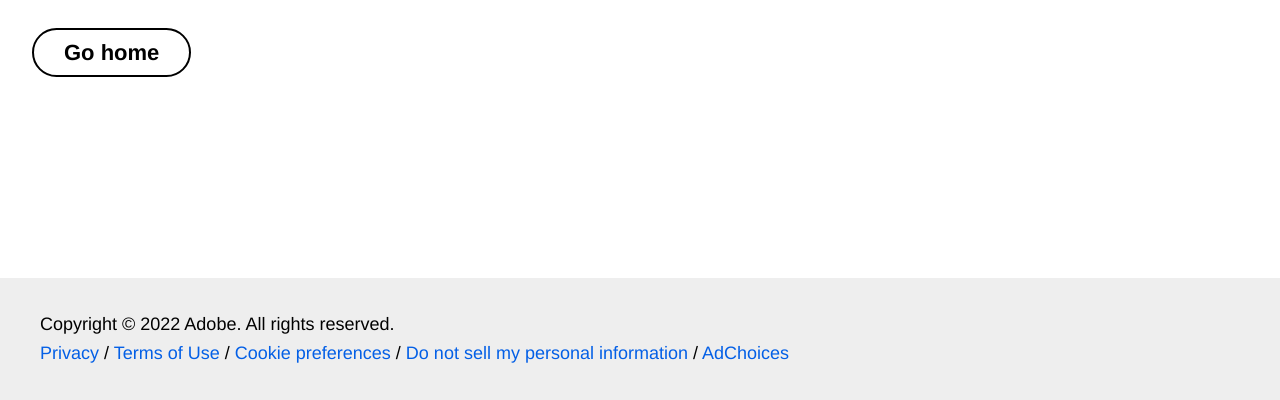
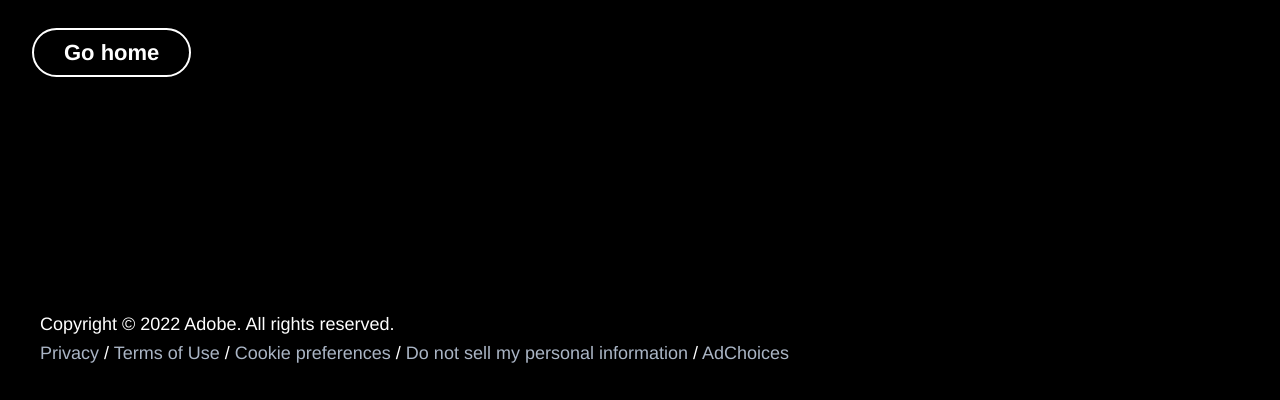
Before and after one commit to pkapfer77/FranklinTest1, a website with bundled scripts: page 404.html in a window 1280 px wide. Shown: the part 522-922 px from the top of the page. Built offline with nearby package versions, Linux system fonts and the light colour scheme; files whose address does not match are found by name.

Commit message:
change background and CSS

```diff
--- a/blocks/footer/footer.css
+++ b/blocks/footer/footer.css
@@ -1,9 +1,14 @@
 footer {
   padding: 2rem;
-  background-color: var(--overlay-background-color);
+  background-color: var(--background-color);
   font-size: var(--body-font-size-s);
+  color: var(--text-color);
+
 }
-
+a {
+  color: var(--link-footer-color);
+  text-decoration: none;
+}
 footer .footer {
   max-width: 1200px;
   margin: auto;
--- a/styles/styles.css
+++ b/styles/styles.css
@@ -12,12 +12,16 @@
 
  :root {
   /* colors */
-  --link-color: #035fe6;
-  --link-hover-color: #136ff6;
-  --background-color: #fff;
+  --link-color: #aab5c5;
+  --link-hover-color: #fafafa;
+  --link-footer-color: rgb(0,0,0);
+  --link-hover-footer-color: rgb(63, 55, 55);
+  --background-color: rgb(0, 0, 0);
+  --button-background-color: rgb(131, 129, 129);
+  --overlay-button-background-color: rgb(77, 75, 75);
   --overlay-background-color: #eee;
-  --highlight-background-color: #ccc;
-  --text-color: #000;
+  --highlight-background-color: rgb(87, 85, 85);
+  --text-color: rgb(255, 255, 255);
 
   /* fonts */
   --body-font-family: 'helvetica neue', helvetica, ubuntu, roboto, noto, sans-serif;
@@ -118,8 +122,8 @@ a.button:any-link, button {
   font-style: normal;
   font-weight: 600;
   cursor: pointer;
-  color: var(--background-color);
-  background-color: var(--link-color);
+  color: var( --text-color);
+  background-color: var( --button-background-color);
   margin: 16px 0;
   white-space: nowrap;
   overflow: hidden;
@@ -127,13 +131,14 @@ a.button:any-link, button {
   border-radius: 30px;
 }
 
+
 a.button:hover, a.button:focus, button:hover, button:focus  {
-  background-color: var(--link-hover-color);
+  background-color: var(--overlay-button-background-color);
   cursor: pointer;
 }
 
 button:disabled, button:disabled:hover {
-  background-color: var(--overlay-background-color);
+  background-color: var(--overlay-button-background-color);
   cursor: unset;
 }
 
```
